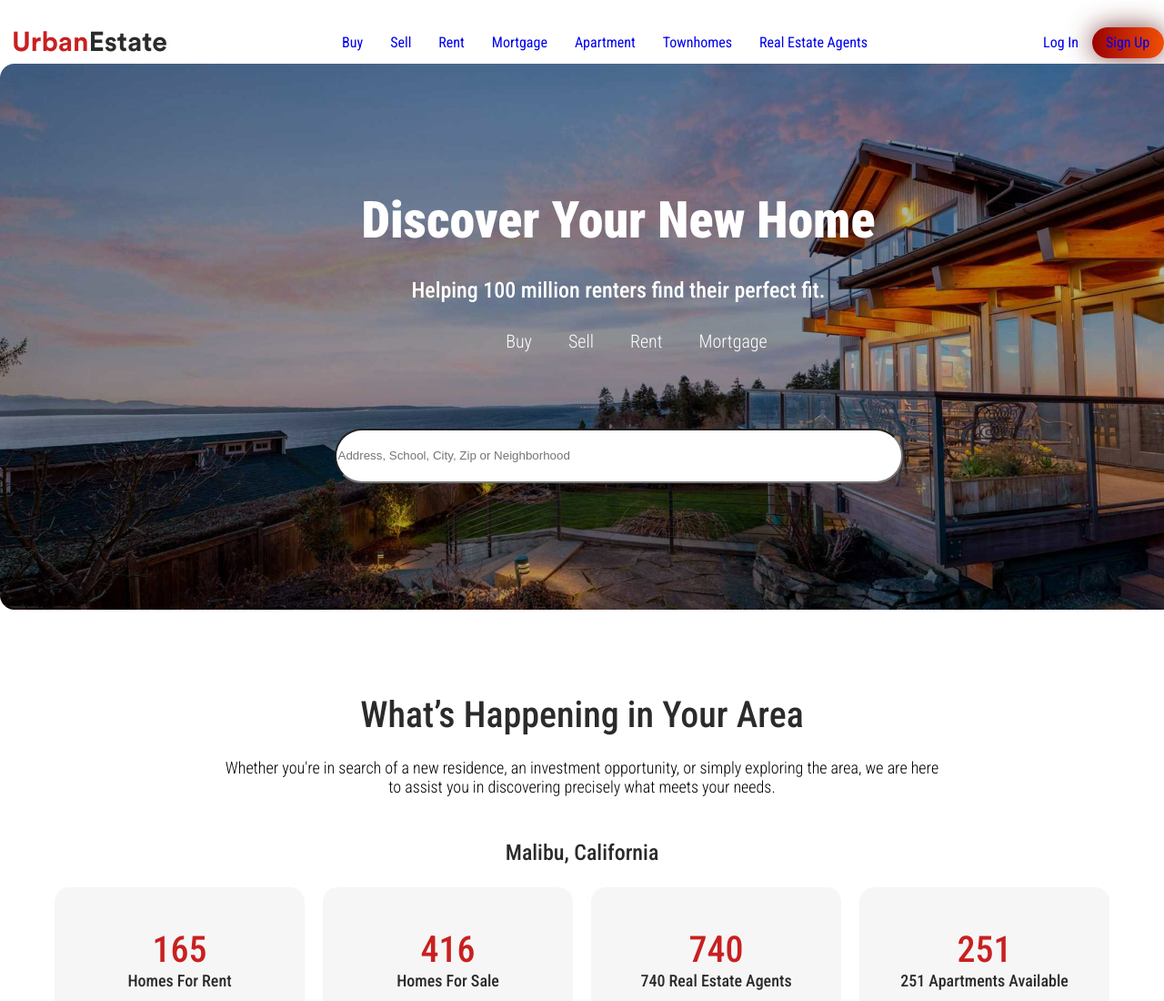
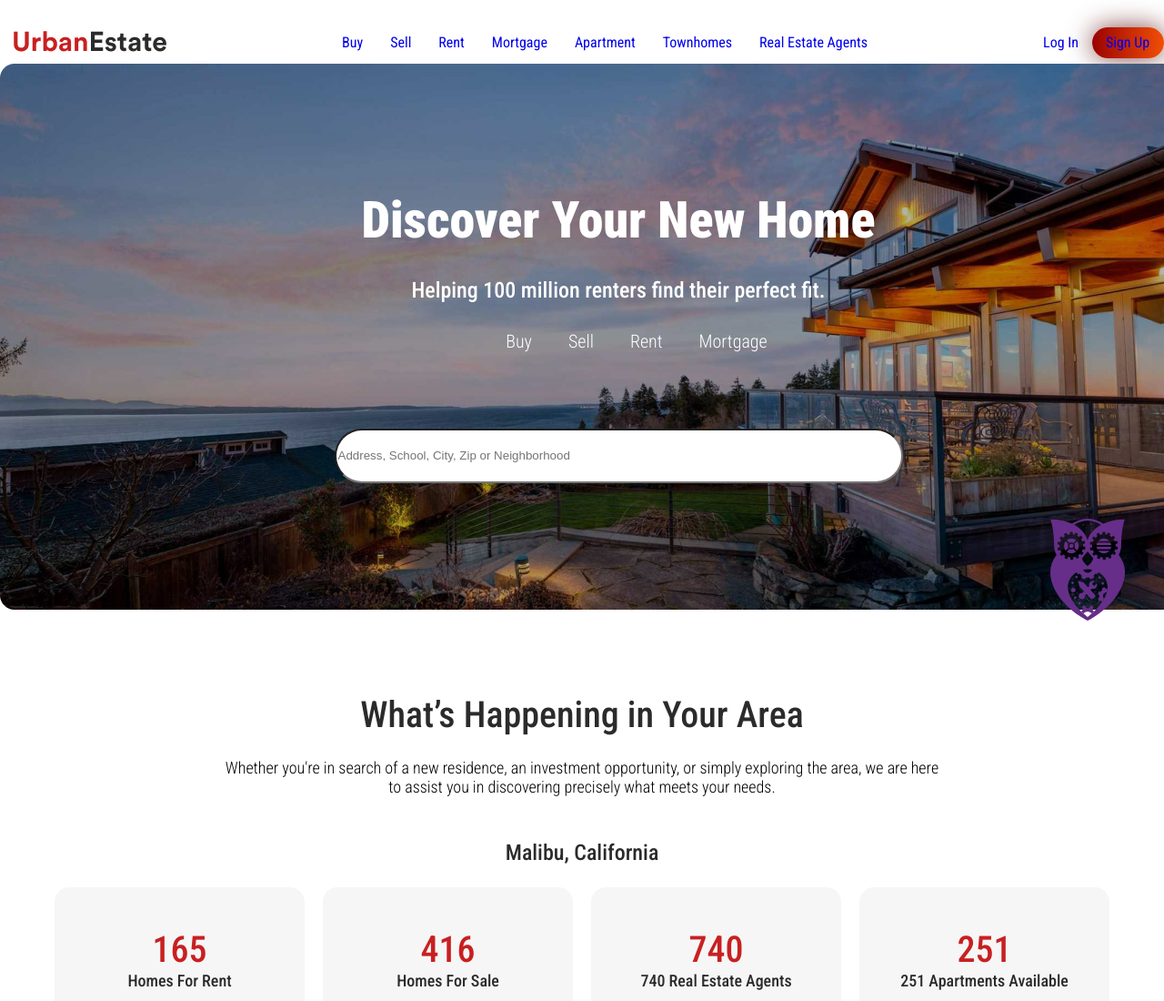
Before and after one commit to giga33/final, a plain HTML site: page index.html in a window 1280 px wide. Shown: the top 1100 px of the page at 91% size. Drawn offline with nearby package versions, Linux system fonts and the light colour scheme; a script that the page names is missing.

Commit message:
add geolab logo

```diff
--- a/index.html
+++ b/index.html
@@ -217,5 +217,10 @@
     <!-- Js Link -->
     <script src="https://code.jquery.com/jquery-3.2.1.min.js"></script>
     <script src="js/script.js"></script>
+    <div class="geolab">
+      <a href="https://geolab.edu.ge/" target="_blank"
+        ><img src="images/geo-lab.svg" alt="geolab logo"
+      /></a>
+    </div>
   </body>
 </html>
--- a/scss/main.scss
+++ b/scss/main.scss
@@ -1,6 +1,15 @@
 @import "./reset";
 body {
   font-family: "Roboto Condensed";
+}
+.geolab {
+  position: fixed;
+  bottom: 0;
+  right: 0;
+  width: 50px;
+  height: 50px;
+  padding-right: 140px;
+  padding-bottom: 230px;
 }
 .header-wraper {
   max-width: 1400vh;
```
Also changed, not shown: css/main.css, images/geo-lab.svg (added), images/geolab-logo.svg (added), images/geolab.svg (added), 1 other file.
